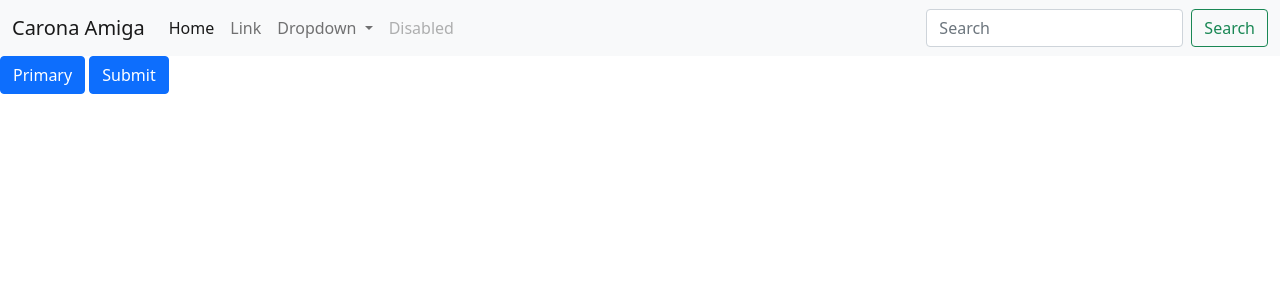
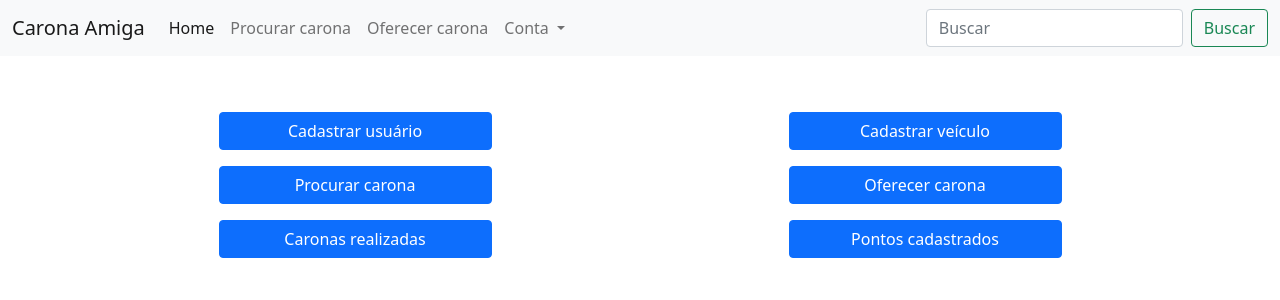
Before and after one commit to joao-coli/LabBd, a Django app: page / in a window 1280 px wide. Shown: the top 300 px of the page. Run offline with Django 3.2, Linux system fonts and the light colour scheme.

Commit message:
Initial page

```diff
--- a/backend/conf/templates/home.html
+++ b/backend/conf/templates/home.html
@@ -1,6 +1,13 @@
 {% extends 'base.html' %}
 
 {% block content %}
-<button type="button" class="btn btn-primary">Primary</button>
-<button type="submit" class="btn btn-primary">Submit</button>
+<div class="container">
+    <div class="mt-5 row row-cols-2 justify-content-evenly">
+        {% for button in buttons %}
+        <div class="col text-center">
+            <a href="#" class="m-2 w-50 btn btn-primary">{{ button.text }}</a>
+        </div>
+        {% endfor %}
+    </div>
+</div>
 {% endblock %}
--- a/backend/conf/templates/navbar.html
+++ b/backend/conf/templates/navbar.html
@@ -10,26 +10,26 @@
           <a class="nav-link active" aria-current="page" href="#">Home</a>
         </li>
         <li class="nav-item">
-          <a class="nav-link" href="#">Link</a>
+          <a class="nav-link" href="#">Procurar carona</a>
+        </li>
+        <li class="nav-item">
+          <a class="nav-link" href="#">Oferecer carona</a>
         </li>
         <li class="nav-item dropdown">
           <a class="nav-link dropdown-toggle" href="#" id="navbarDropdown" role="button" data-bs-toggle="dropdown" aria-expanded="false">
-            Dropdown
+            Conta
           </a>
           <ul class="dropdown-menu" aria-labelledby="navbarDropdown">
-            <li><a class="dropdown-item" href="#">Action</a></li>
-            <li><a class="dropdown-item" href="#">Another action</a></li>
+            <li><a class="dropdown-item" href="#">Dados da conta</a></li>
+            <li><a class="dropdown-item" href="#">Histórico de caronas</a></li>
             <li><hr class="dropdown-divider"></li>
-            <li><a class="dropdown-item" href="#">Something else here</a></li>
+            <li><a class="dropdown-item" href="#">Sair</a></li>
           </ul>
-        </li>
-        <li class="nav-item">
-          <a class="nav-link disabled">Disabled</a>
         </li>
       </ul>
       <form class="d-flex">
-        <input class="form-control me-2" type="search" placeholder="Search" aria-label="Search">
-        <button class="btn btn-outline-success" type="submit">Search</button>
+        <input class="form-control me-2" type="search" placeholder="Buscar" aria-label="Buscar">
+        <button class="btn btn-outline-success" type="submit">Buscar</button>
       </form>
     </div>
   </div>
--- a/backend/labBd/views.py
+++ b/backend/labBd/views.py
@@ -6,7 +6,17 @@ from django.http import HttpResponse
 def index(request):
     """View principal do projeto"""
 
+    buttons = [
+        {'text': 'Cadastrar usuário', 'url': ''},
+        {'text': 'Cadastrar veículo', 'url': ''},
+        {'text': 'Procurar carona', 'url': ''},
+        {'text': 'Oferecer carona', 'url': ''},
+        {'text': 'Caronas realizadas', 'url': ''},
+        {'text': 'Pontos cadastrados', 'url': ''}
+    ]
+
     context = {
-        'teste' : 10
+        'buttons': buttons
     }
+
     return render(request, 'home.html', context=context)
```
